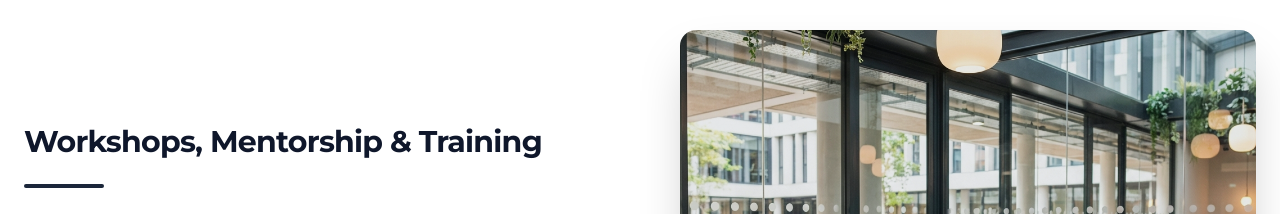
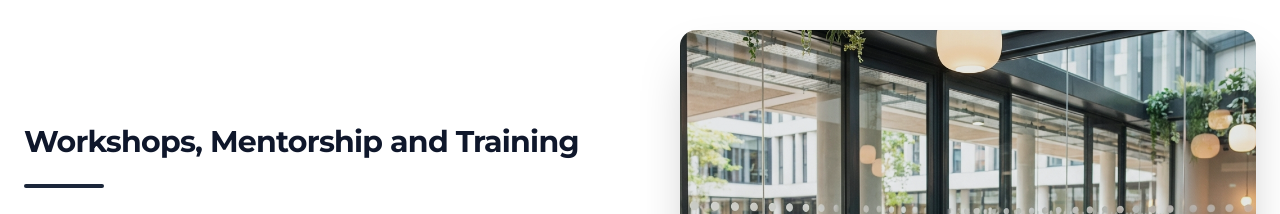
Before and after one commit to clrlc-org/clrlc, a Next.js app: page /programs in a window 1280 px wide. Shown: the part 860-1074 px from the top of the page. Built offline with nearby package versions, Linux system fonts and the light colour scheme.

Commit message:
Update page.tsx

```diff
--- a/src/app/programs/page.tsx
+++ b/src/app/programs/page.tsx
@@ -18,7 +18,7 @@ const programs = [
     reverse: false,
   },
   {
-    title: "Workshops, Mentorship & Training",
+    title: "Workshops, Mentorship and Training",
     description:
       "Empowering the next generation of AI researchers and practitioners through intensive workshops, long-term mentorship programs, and technical training designed to build local capacity and expertise.",
     image: "/images/programs/workshop.png",
```
